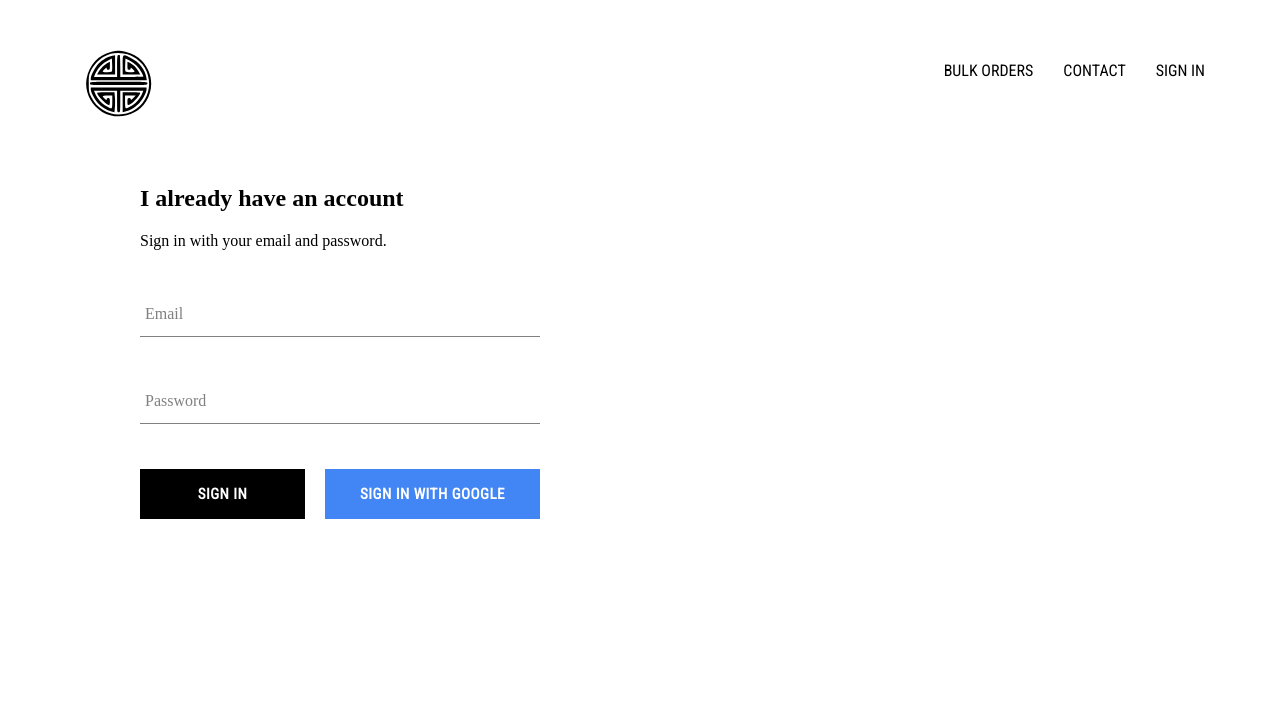
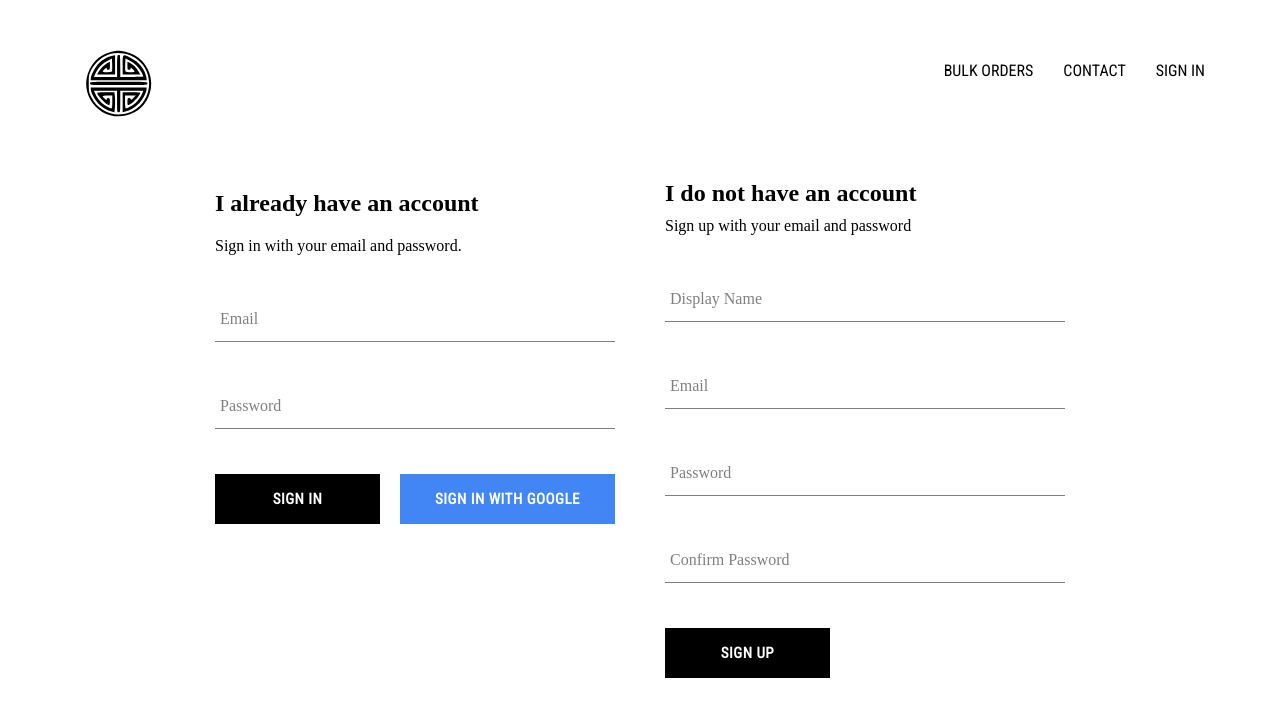
Before and after one commit to kessris/Kessri-s-Oven, a React (Create React App) app: page /sign-in in a window 1280 px wide. Shown: the top 716 px of the page. Built offline with nearby package versions, Linux system fonts and the light colour scheme; no server answers; a web font is replaced by a local one.

Commit message:
implemented sign-up page

```diff
--- /dev/null
+++ b/src/components/sign-up/sign-up.component.jsx
@@ -0,0 +1,98 @@
+import React from 'react';
+import FormInput from "../form-input/form-input.component";
+import CustomButton from "../custom-button/custom-button.component";
+import {auth, createUserProfileDocument} from "../../firebase/firebase.utils";
+import './sign-up.styles.scss'
+
+class SignUp extends React.Component {
+    constructor(){
+        super();
+        this.state = {
+            displayName: '',
+            email: '',
+            password: '',
+            confirmPassword: ''
+        }
+    }
+
+    handleSubmit = async event => {
+        event.preventDefault();
+        const {displayName, email, password, confirmPassword} = this.state;
+        if (password !== confirmPassword){
+            alert("Passwords don't match!");
+            this.setState({
+                password: '', confirmPassword: ''
+            });
+            return;
+        }
+
+        try{
+            const {user} = await auth.createUserWithEmailAndPassword(email, password);
+            await createUserProfileDocument(user, {displayName});
+
+            //This clears the form after creating a new user.
+            this.setState({
+                displayName: '',
+                email: '',
+                password: '',
+                confirmPassword: ''
+            })
+        }catch(err){
+            console.error(err);
+            alert(err.message);
+        }
+    };
+
+    handleChange = event => {
+        const {name, value} = event.target;
+        this.setState({[name]: value })
+    };
+
+    render() {
+        const {displayName, email, password, confirmPassword} = this.state;
+
+        return(
+            <div className='sign-up'>
+                <h2 className='title'>I do not have an account</h2>
+                <span>Sign up with your email and password</span>
+                <form className='sign-up-form' onSubmit={this.handleSubmit}>
+                    <FormInput
+                        type='text'
+                        name='displayName'
+                        value={displayName}
+                        onChange={this.handleChange}
+                        label='Display Name'
+                        required
+                    />
+                    <FormInput
+                        type='email'
+                        name='email'
+                        value={email}
+                        onChange={this.handleChange}
+                        label='Email'
+                        required
+                    />
+                    <FormInput
+                        type='password'
+                        name='password'
+                        value={password}
+                        onChange={this.handleChange}
+                        label='Password'
+                        required
+                    />
+                    <FormInput
+                        type='password'
+                        name='confirmPassword'
+                        value={confirmPassword}
+                        onChange={this.handleChange}
+                        label='Confirm Password'
+                        required
+                    />
+                    <CustomButton type='submit'>SIGN UP</CustomButton>
+                </form>
+            </div>
+        )
+    }
+}
+
+export default SignUp;
--- /dev/null
+++ b/src/components/sign-up/sign-up.styles.scss
@@ -0,0 +1,14 @@
+.sign-up {
+  display: flex;
+  flex-direction: column;
+  width: 400px;
+
+  .title {
+    margin: 10px 0;
+  }
+
+  .buttons {
+    display: flex;
+    justify-content: space-between;
+  }
+}
--- a/src/pages/sign-in-sign-up/sign-in-sign-up.component.jsx
+++ b/src/pages/sign-in-sign-up/sign-in-sign-up.component.jsx
@@ -1,10 +1,12 @@
 import React from 'react';
 import './sign-in-sign-up.styles.scss'
 import SignIn from "../../components/sign-in/sign-in.component";
+import SignUp from "../../components/sign-up/sign-up.component";
 
 const SignInSignUpPage = () => (
   <div className='sign-in-and-sign-up'>
         <SignIn/>
+        <SignUp/>
   </div>
 );
 
--- a/src/pages/sign-in-sign-up/sign-in-sign-up.styles.scss
+++ b/src/pages/sign-in-sign-up/sign-in-sign-up.styles.scss
@@ -1,3 +1,7 @@
 .sign-in-and-sign-up {
-  padding: 50px 80px 25px;
+  padding: 50px 0 0 0;
+  width: 850px;
+  display: flex;
+  justify-content: space-between;
+  margin: 30px auto;
 }
```
